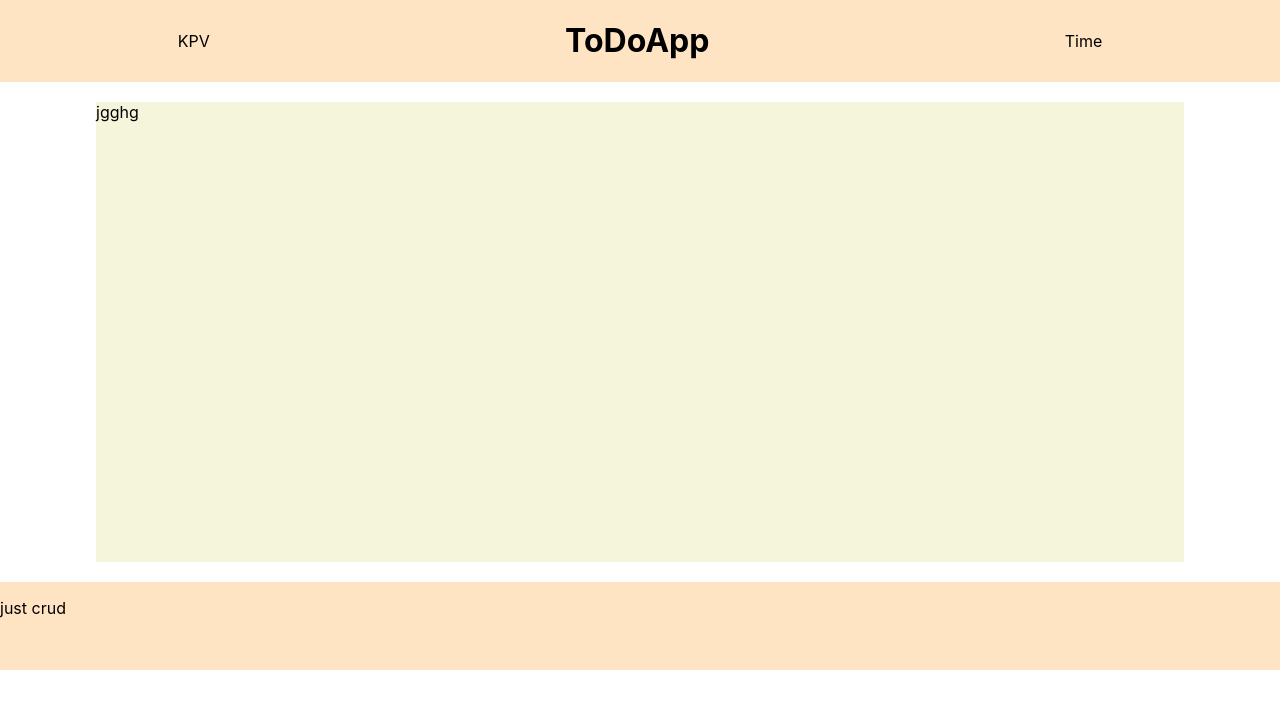
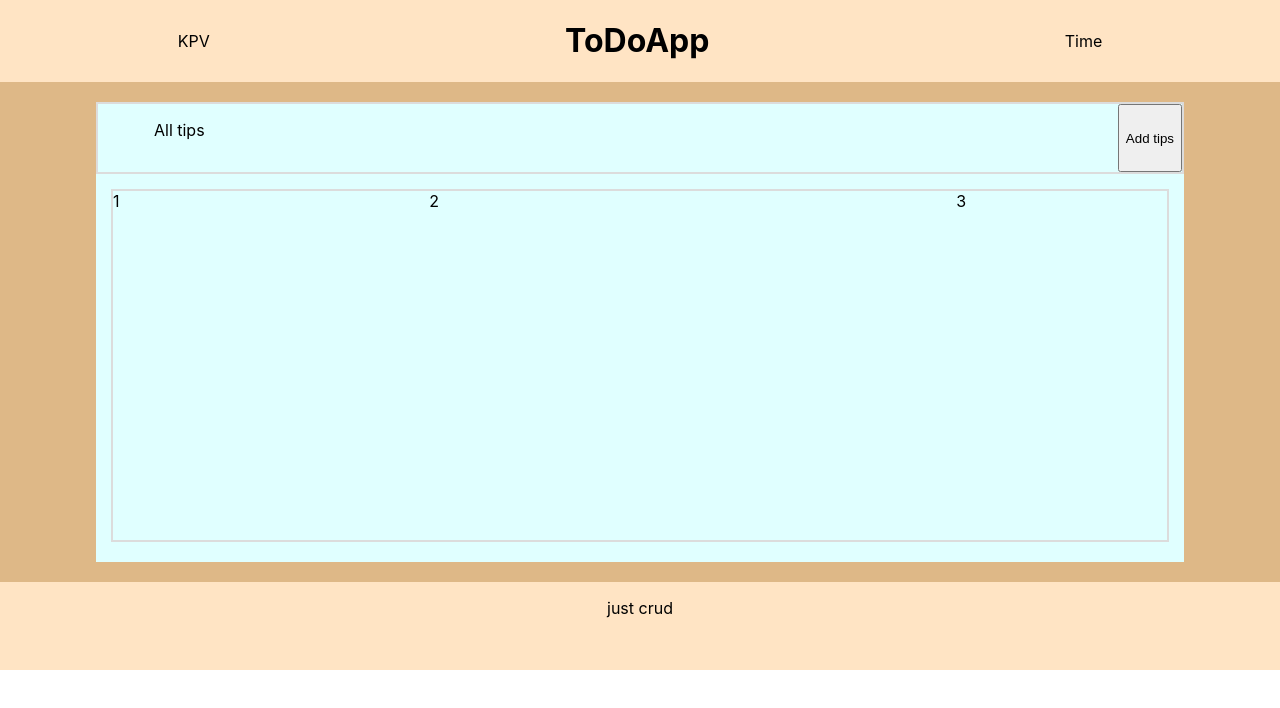
Before and after one commit to KarpovPavel15/epam-todo, a React app: page / in a window 1280 px wide. Shown: the top 708 px of the page. Built offline with nearby package versions, Linux system fonts and the light colour scheme.

Commit message:
add structure

```diff
--- a/src/Components/Content/Content.jsx
+++ b/src/Components/Content/Content.jsx
@@ -6,7 +6,31 @@ export default class Content extends Component {
         return(
             <main className="content-area">
                 <div className="content-area_main">
-                    jgghg
+                    <div className="content-area_main-twitArea">
+                        <div className="content-area_main-twitArea-textArea">
+                            <p className="content-area_main-twitArea-textArea-txt">All tips</p>
+                        </div>
+                        <div className="content-area_main-twitArea-btnArea">
+                            <input className="content-area_main-twitArea-btnArea-titleInput" hidden/>
+                            <input className="content-area_main-twitArea-btnArea-descriptionInput" hidden/>
+                            <button className="content-area_main-twitArea-btnArea-btn">
+                                Add tips
+                            </button>
+                        </div>
+                    </div>
+                    <div className="content-area_main-twitShowArea">
+                        <div className="content-area_main-twitShowArea-second">
+                            <div className="content-area_main-twitShowArea-second_block1">
+1
+                            </div>
+                            <div className="content-area_main-twitShowArea-second_block2">
+2
+                            </div>
+                            <div className="content-area_main-twitShowArea-second_block3">
+3
+                            </div>
+                        </div>
+                    </div>
                 </div>
             </main>
         );
--- a/src/scss/Content/content.scss
+++ b/src/scss/Content/content.scss
@@ -3,11 +3,52 @@
   width: 100%;
   height: 500px;
   justify-content: center;
+  background: burlywood;
 
   &_main {
     margin-bottom: 20px;
     margin-top: 20px;
     width: 85%;
-    background: beige;
+    background: lightcyan;
+    display: flex;
+    flex-direction: column;
+      &-twitArea{
+        height: 15%;
+        border: 2px solid gainsboro;
+        display: flex;
+        justify-content: space-between;
+        align-items: center;
+        &-textArea{
+          display: flex;
+          justify-content: center;
+          width: 15%;
+          height: 100%;
+        }
+        &-btnArea{
+          width: 85%;
+          height: 100%;
+          display: flex;
+          justify-content: flex-end;
+        }
+      }
+      &-twitShowArea{
+        height: 85%;
+        &-second{
+          margin: 15px 15px 0px 15px;
+          height: 90%;
+          border: 2px solid gainsboro;
+          display: flex;
+          flex-direction: row;
+          &_block1{
+            width: 30%;
+          }
+          &_block2{
+            width: 50%;
+          }
+          &_block3{
+            width: 20%;
+          }
+        }
+      }
   }
 }
--- a/src/scss/Footer/footer.scss
+++ b/src/scss/Footer/footer.scss
@@ -2,6 +2,7 @@
   background: bisque;
   height: 88px;
   display: flex;
+  justify-content: center;
   &_info{
     display: flex;
     justify-content: center;
```
